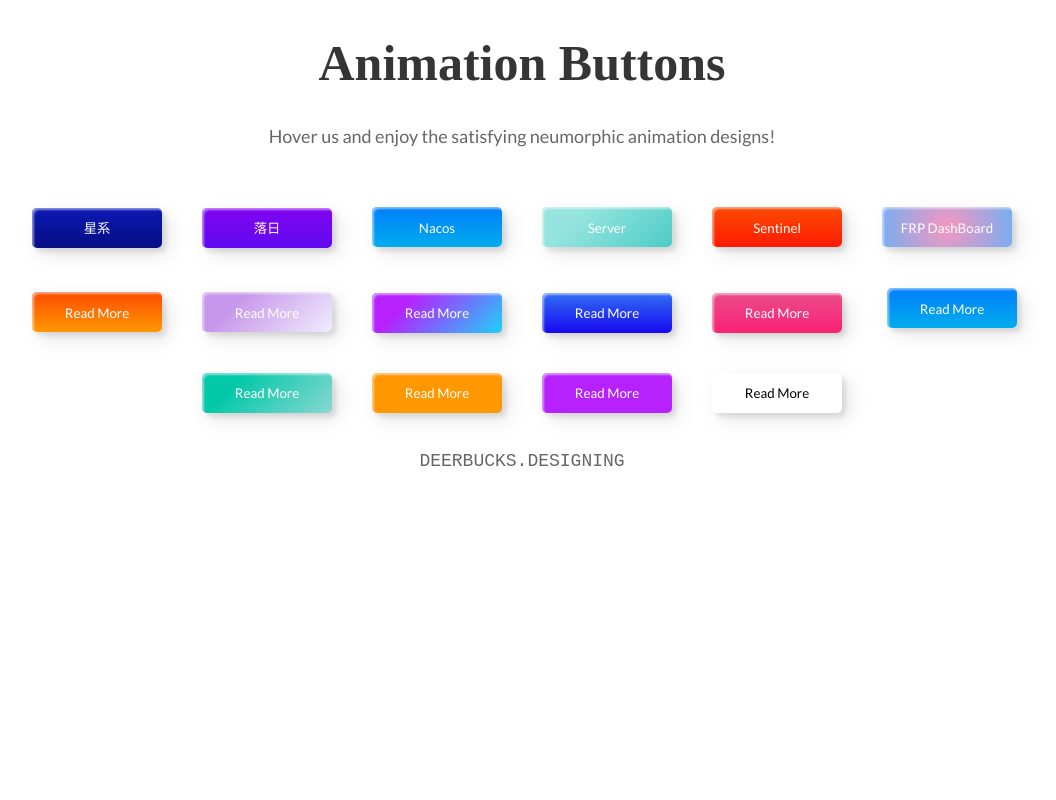
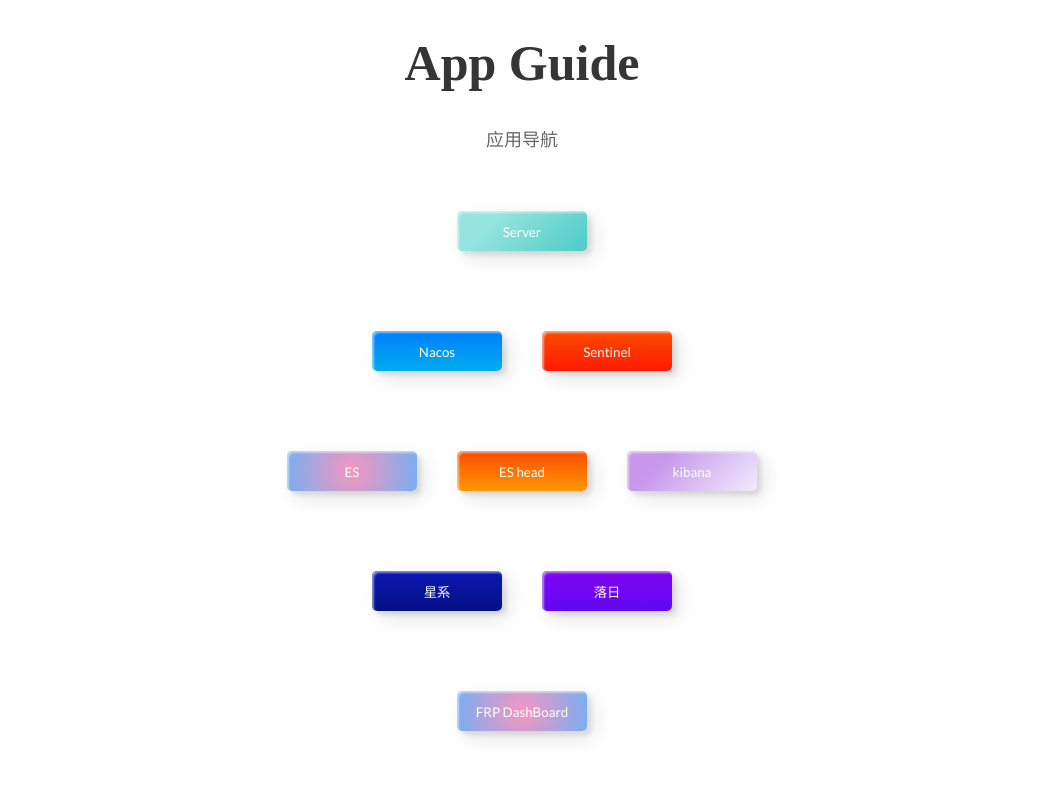
Before and after one commit to lance2016/portal, a Vue app: page /#/index in a window 1280 px wide. Shown: the top 800 px of the page, without its empty margins (118-1174 px from the left). Built offline with nearby package versions, Linux system fonts and the light colour scheme.

Commit message:
修改排版

```diff
--- a/src/views/index/index.vue
+++ b/src/views/index/index.vue
@@ -7,10 +7,60 @@
       />
     </header>
 
-    <h1>Animation Buttons</h1>
-    <p>Hover us and enjoy the satisfying neumorphic animation designs!</p>
+    <h1>App Guide</h1>
+    <p>应用导航</p>
+
+    <!-- Server -->
     <div class="frame">
-      <button class="custom-btn btn-1" @click="jumpDetailPage('/starSky')">
+      <button
+        class="custom-btn btn-4"
+        @click="
+          handle('https://console.cloud.tencent.com/lighthouse/instance/index')
+        "
+      >
+        <span>Server</span>
+      </button>
+    </div>
+    <!-- spring cloud alibaba -->
+    <div class="frame" id="spring_cloud">
+      <button
+        class="custom-btn btn-3"
+        @click="handle('http://49.234.42.199:8848/nacos')"
+      >
+        <span>Nacos</span>
+      </button>
+      <button
+        class="custom-btn btn-5"
+        @click="handle('http://49.234.42.199:8858/#/dashboard/home')"
+      >
+        <span>Sentinel</span>
+      </button>
+    </div>
+
+
+    <div class="frame" id="elastic_search">
+      <button
+        class="custom-btn btn-6"
+        @click="handle('http://49.234.42.199:9200/')"
+      >
+      <span>ES</span>
+      </button>
+      <button
+        class="custom-btn btn-7"
+        @click="handle('http://49.234.42.199:9100/')"
+      >
+        <span>ES head</span>
+      </button>
+      <button
+        class="custom-btn btn-8"
+        @click="handle('http://49.234.42.199:5601/')"
+      >
+        <span>kibana</span>
+      </button>
+    </div>
+
+    <div class="frame" id="sight_stype">
+        <button class="custom-btn btn-1" @click="jumpDetailPage('/starSky')">
         星系
       </button>
       <button
@@ -19,38 +69,16 @@
       >
         落日
       </button>
-      <button
-        class="custom-btn btn-3"
-        @click="handle('http://49.234.42.199:8848/nacos')"
-      >
-        <span>Nacos</span>
-      </button>
-      <button
-        class="custom-btn btn-4"
-        @click="
-          handle('https://console.cloud.tencent.com/lighthouse/instance/index')
-        "
-      >
-        <span>Server</span>
-      </button>
-      <button
-        class="custom-btn btn-5"
-        @click="handle('http://49.234.42.199:8858/#/dashboard/home')"
-      >
-        <span>Sentinel</span>
-      </button>
+    </div>
+    <div class="frame" id="frp">
       <button
         class="custom-btn btn-6"
         @click="handle('http://49.234.42.199:17001/')"
       >
         <span>FRP DashBoard</span>
       </button>
-      <button class="custom-btn btn-7">
-        <span>Read More</span>
-      </button>
-      <button class="custom-btn btn-8">
-        <span>Read More</span>
-      </button>
+    </div>
+    <div class="frame" id="other">
       <button class="custom-btn btn-9">Read More</button>
       <button class="custom-btn btn-10">Read More</button>
       <button class="custom-btn btn-11">
@@ -65,7 +93,8 @@
       <button class="custom-btn btn-14">Read More</button>
       <button class="custom-btn btn-15">Read More</button>
       <button class="custom-btn btn-16">Read More</button>
-      <p style="font-family: Andale Mono, monospace">DEERBUCKS.DESIGNING</p>
+
+      <p style="font-family: Andale Mono, monospace">To be continued...</p>
     </div>
   </div>
 </template>
```
